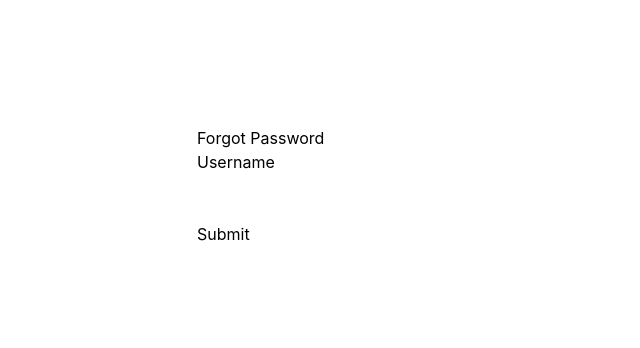
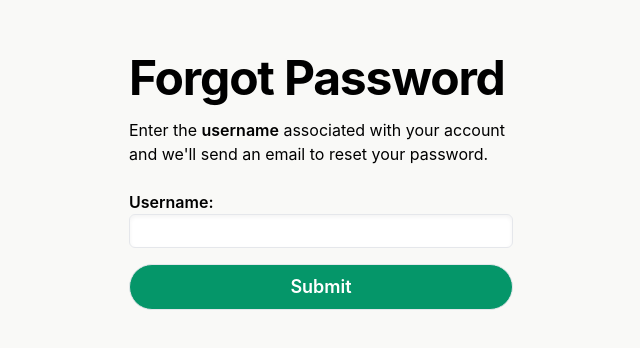
Before and after one commit to jackfales/yum, a Next.js app: page /forgot-password in a window 1280 px wide. Shown: the part 214-562 px from the top of the page, without its empty margins (319-959 px from the left). Built offline with nearby package versions, Linux system fonts and the light colour scheme; no server answers; what aws-amplify would draw is missing.

Commit message:
Add Tailwind styling to Forgot Password page

```diff
--- a/pages/forgot-password.tsx
+++ b/pages/forgot-password.tsx
@@ -33,29 +33,25 @@ function ForgotPassword() {
   };
 
   return (
-    <div className={styles.container}>
+    <>
       <Head>
         <title>YUM | Forgot Password</title>
         <link rel="icon" href="/favicon-32x32.png"/>
       </Head>
 
-      <form onSubmit={onSubmit}>
-        <div id="forgot-password">
-          <h1>Forgot Password</h1>
+      <main className='bg-cream-100 h-screen flex justify-center items-center'>
+        <div className='flex flex-col justify-center items-start w-96'>
+          <h1 className='text-5xl tracking-tight font-bold mb-4'>Forgot Password</h1>
+          <h2 className='mb-6'>Enter the <span className='font-semibold'>username</span> associated with your account and we&apos;ll send an email to reset your password.</h2>
+          <form onSubmit={onSubmit} className='w-full'>
+            <label htmlFor='username' className='font-semibold'>Username:</label>
+            <input type="text" name="username" className='w-full border border-gray-200 shadow-inner py-1 px-2 rounded-md'/>
+            <div className='mb-2 text-red-400'>{errorMessage}</div>
+            <button type="submit" className='my-2 py-2 w-full border bg-emerald-600 transition-colors hover:bg-emerald-700 rounded-full text-white text-lg font-semibold text-center'>Submit</button>
+          </form>
         </div>
-        <div id="message">
-          <p id="message">{errorMessage}</p>
-        </div>
-        <div id="username">
-          <h3>Username</h3>
-          <input type="text" name="username" />
-        </div>
-        <div>
-         <br></br>
-         <button type="submit">Submit</button>
-        </div>
-      </form>
-    </div>
+      </main>
+    </>
   );
 };
 
```
